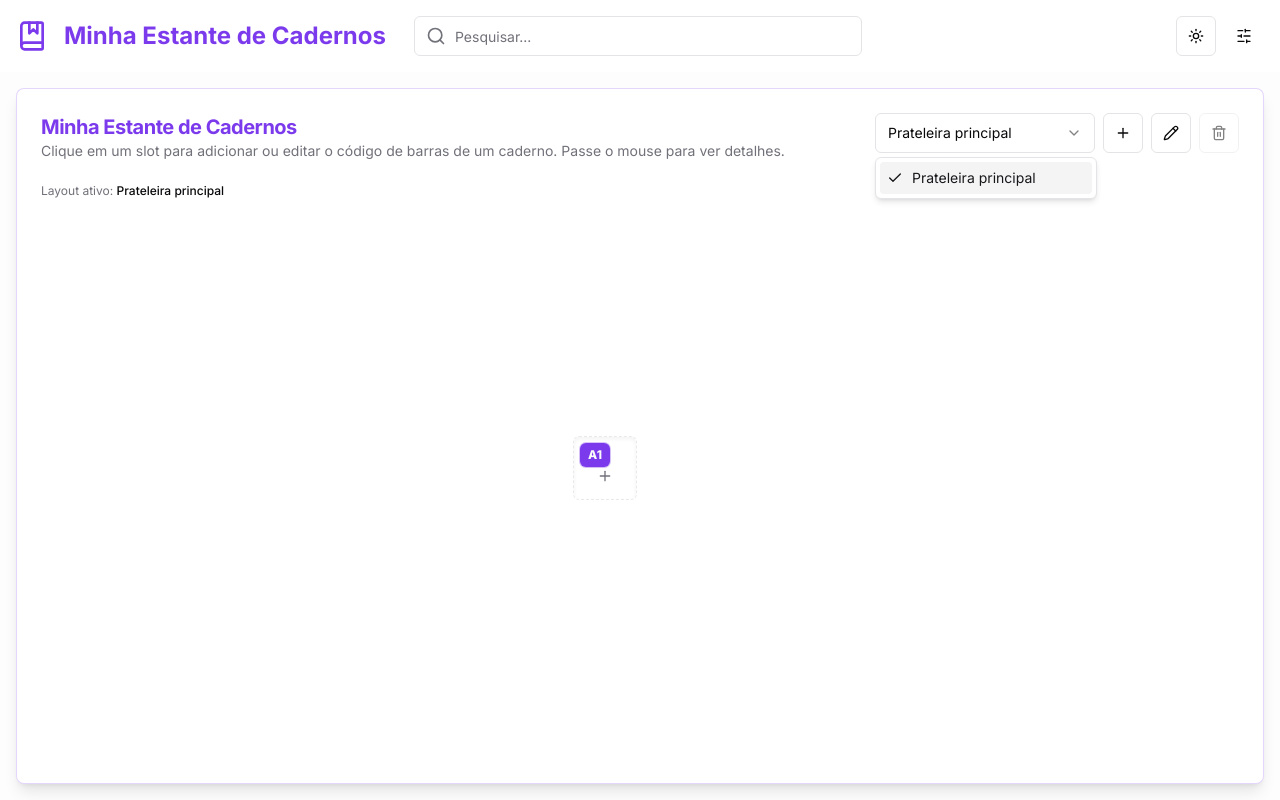
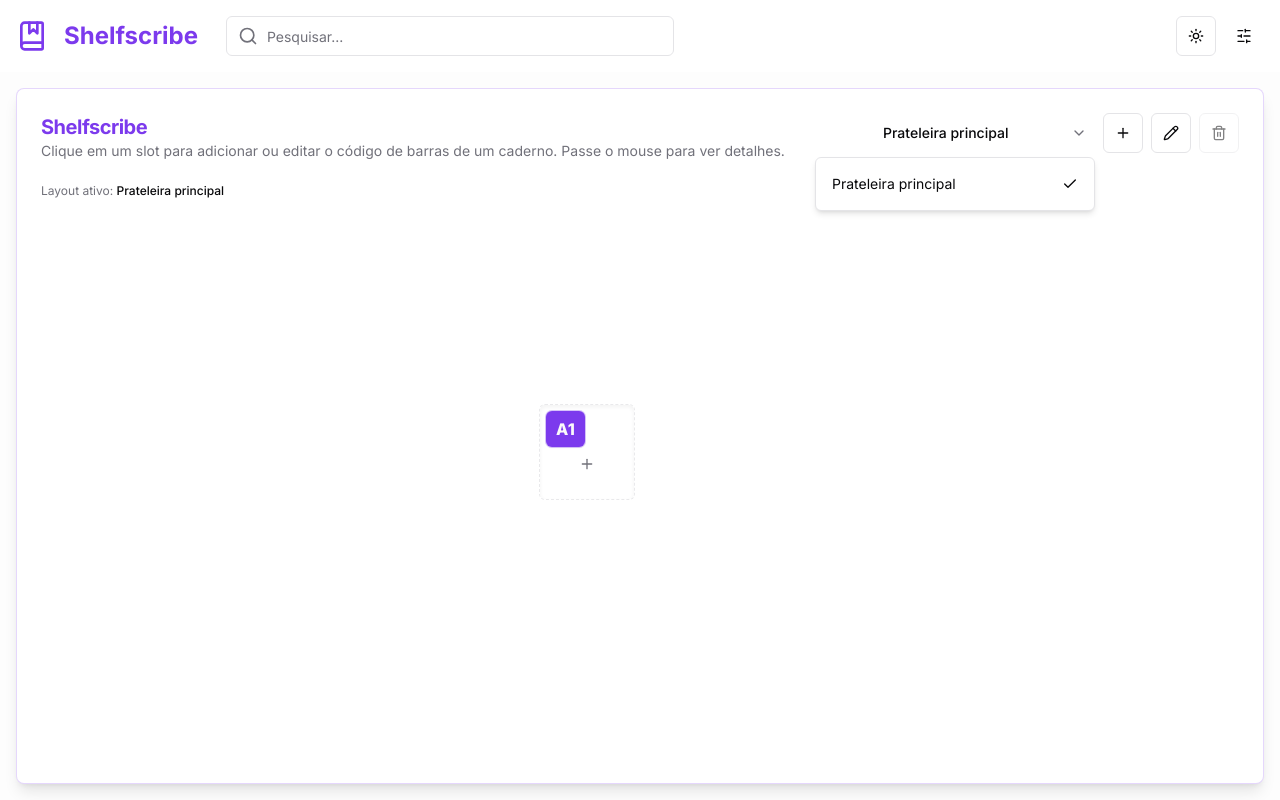
Before and after one commit to polarxpression/shelfscribe, a Next.js app: page / in a window 1280 px wide. Both pictures are taken after a click on the button "Prateleira principal". Built offline with nearby package versions, Linux system fonts and the light colour scheme.

Commit message:
Refactor layout selector to use Popover for layout selection and update translations for shelf title

```diff
--- a/components/layout-selector.tsx
+++ b/components/layout-selector.tsx
@@ -1,14 +1,12 @@
 "use client";
 
-import { Plus, Pencil, Trash2 } from "lucide-react";
+import { Check, ChevronDown, Plus, Pencil, Trash2 } from "lucide-react";
 import { Button } from "@/components/ui/button";
 import {
-  Select,
-  SelectContent,
-  SelectItem,
-  SelectTrigger,
-  SelectValue,
-} from "@/components/ui/select";
+  Popover,
+  PopoverContent,
+  PopoverTrigger,
+} from "@/components/ui/popover";
 import translations from "../translations/pt.json";
 
 export type LayoutOption = {
@@ -35,18 +33,37 @@
 }: LayoutSelectorProps) {
   return (
     <div className="flex w-full flex-col gap-2 sm:w-auto sm:flex-row sm:items-center">
-      <Select value={activeLayoutId} onValueChange={onLayoutChange}>
-        <SelectTrigger className="w-full bg-background sm:w-[220px]">
-          <SelectValue placeholder={translations.select_layout_placeholder} />
-        </SelectTrigger>
-        <SelectContent>
-          {layouts.map((layout) => (
-            <SelectItem key={layout.id} value={layout.id}>
-              {layout.name}
-            </SelectItem>
-          ))}
-        </SelectContent>
-      </Select>
+      <Popover>
+        <PopoverTrigger asChild>
+          <Button
+            variant="ghost"
+            className="w-full justify-between gap-2 px-2 text-left font-medium sm:w-[220px]"
+            aria-label={translations.select_layout_placeholder}
+          >
+            <span className="truncate">{layouts.find((layout) => layout.id === activeLayoutId)?.name ?? translations.select_layout_placeholder}</span>
+            <ChevronDown className="h-4 w-4 shrink-0 text-muted-foreground" />
+          </Button>
+        </PopoverTrigger>
+        <PopoverContent align="end" className="w-[min(90vw,280px)] p-1">
+          <div className="space-y-1">
+            {layouts.map((layout) => {
+              const active = layout.id === activeLayoutId;
+              return (
+                <Button
+                  key={layout.id}
+                  type="button"
+                  variant="ghost"
+                  onClick={() => onLayoutChange(layout.id)}
+                  className="h-11 w-full justify-between px-3 font-normal"
+                >
+                  <span className="truncate">{layout.name}</span>
+                  {active && <Check className="h-4 w-4 shrink-0" />}
+                </Button>
+              );
+            })}
+          </div>
+        </PopoverContent>
+      </Popover>
 
       <div className="flex gap-2">
         <Button
--- a/components/shelf-grid.tsx
+++ b/components/shelf-grid.tsx
@@ -82,7 +82,7 @@
     <TooltipProvider delayDuration={100}>
       <div className="w-full min-w-max flex justify-center">
         <div
-          className="grid gap-1 sm:gap-1.5 min-w-max"
+          className="grid gap-2 sm:gap-2.5 min-w-max"
           style={{
             gridTemplateColumns: `repeat(${gridCols}, minmax(0, 1fr))`,
             transition: 'grid-template-columns 0.5s ease-in-out',
@@ -93,7 +93,7 @@
               {Array.from({ length: gridRows }, (_, i) => i + 1).map(row => {
                 const cellId = `${col}-${row}`;
                 if (!renderedCells.has(cellId) && lastDeletedCell !== cellId) {
-                  return <div key={cellId} className="h-14 w-14 sm:h-16 sm:w-16" />;
+                  return <div key={cellId} className="h-20 w-20 sm:h-24 sm:w-24" />;
                 }
 
                 const notebooks = shelfData[cellId] || [];
@@ -126,7 +126,7 @@
                         }}
                         aria-label={`${cellName}${notebooks.length > 0 ? `, ${notebooks.length} ${notebooks.length === 1 ? 'caderno' : 'cadernos'}` : ', vazio'}`}
                         className={cn(
-                          'h-14 w-14 sm:h-16 sm:w-16 flex-col items-center justify-center p-1.5 sm:p-2 transition-all duration-300 ease-in-out relative shadow-inner touch-manipulation',
+                          'h-20 w-20 sm:h-24 sm:w-24 flex-col items-center justify-center p-1.5 sm:p-2 transition-all duration-300 ease-in-out relative shadow-inner touch-manipulation',
                           'hover:bg-primary/10 hover:border-primary/80',
                           notebooks.length > 0
                             ? 'bg-primary/10 border-primary/30 text-primary'
@@ -141,17 +141,17 @@
                       >
                         <span
                           aria-hidden="true"
-                          className="absolute left-1 top-1 z-10 rounded-md bg-primary px-1.5 py-0.5 text-[11px] font-extrabold leading-none tracking-wide text-primary-foreground shadow-sm ring-1 ring-primary/30 sm:left-1.5 sm:top-1.5 sm:px-2 sm:py-1 sm:text-xs"
+                          className="absolute left-1 top-1 z-10 rounded-md bg-primary px-2 py-1 text-sm font-extrabold leading-none tracking-wide text-primary-foreground shadow-sm ring-1 ring-primary/30 sm:left-1.5 sm:top-1.5 sm:px-2.5 sm:py-1.5 sm:text-base"
                         >
                           {cellName}
                         </span>
-                        <div className="flex flex-wrap items-center justify-center w-full h-full gap-0.5 overflow-hidden pt-3 sm:pt-4">
+                        <div className="flex flex-wrap items-center justify-center w-full h-full gap-1 overflow-hidden pt-5 sm:pt-6">
                           {notebooks.length > 0 ? (
                             notebooks.slice(0, 4).map((nb, idx) => (
-                              <Book key={idx} className="h-3 w-3 min-w-0 min-h-0 flex-shrink-0 object-contain sm:h-3.5 sm:w-3.5" />
+                              <Book key={idx} className="h-4 w-4 min-w-0 min-h-0 flex-shrink-0 object-contain sm:h-5 sm:w-5" />
                             ))
                           ) : (
-                            <Plus className="h-4 w-4 sm:h-5 sm:w-5" />
+                            <Plus className="h-6 w-6 sm:h-7 sm:w-7" />
                           )}
                         </div>
                         <span className="sr-only">{cellName}</span>
--- a/translations/pt.json
+++ b/translations/pt.json
@@ -17,7 +17,7 @@
   "add_item_button": "Adicionar Item",
   "search_placeholder": "Pesquisar...",
   "no_results_found": "Nenhum resultado encontrado.",
-  "my_notebook_shelf_title": "Minha Estante de Cadernos",
+  "my_notebook_shelf_title": "Shelfscribe",
   "shelf_description": "Clique em um slot para adicionar ou editar o código de barras de um caderno. Passe o mouse para ver detalhes.",
   "loading_shelf": "Carregando estante...",
   "search_by_barcode_placeholder": "Pesquisar por código de barras...",
```
